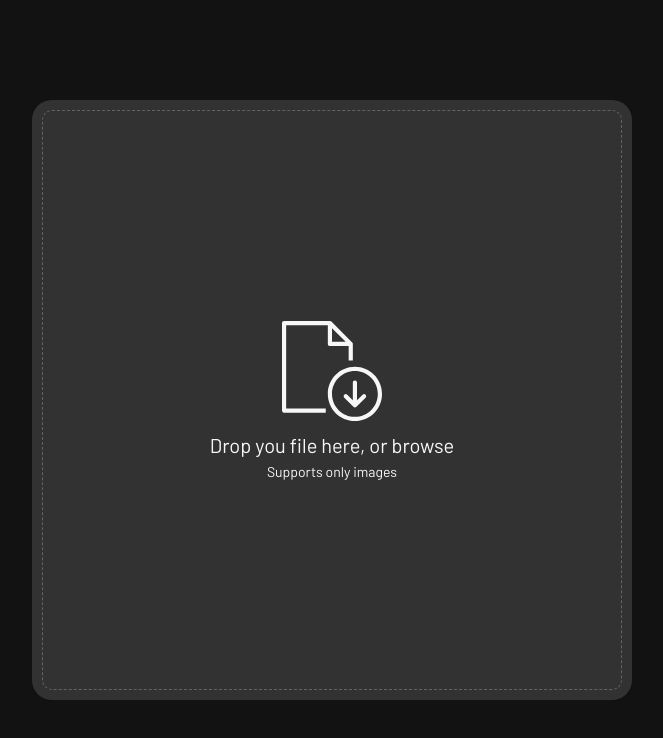
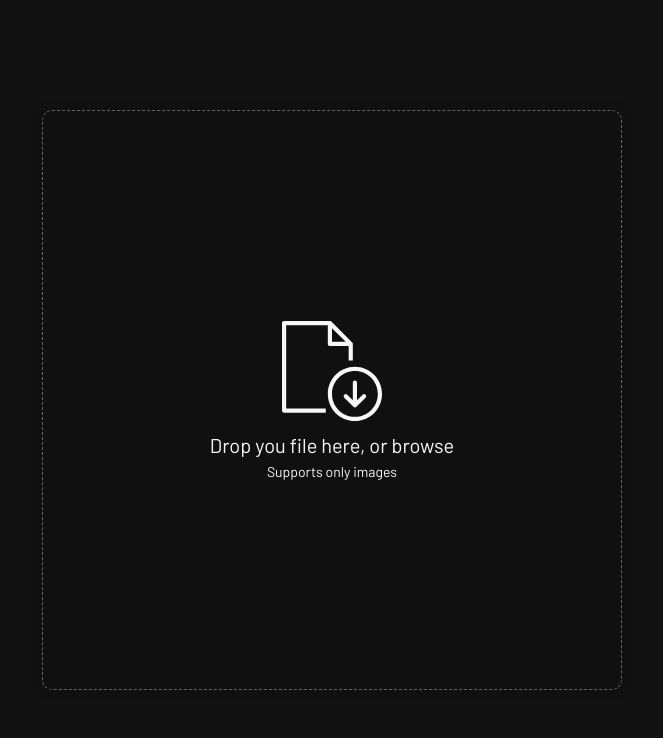
Before and after one commit to Hartaithan/image-aware-background, a Vue app: page / in a window 1280 px wide. Shown: the top 738 px of the page, without its empty margins (308-971 px from the left). Built offline with nearby package versions, Linux system fonts and the light colour scheme.

Commit message:
add blurred bg variable

```diff
--- a/src/assets/colors.css
+++ b/src/assets/colors.css
@@ -1,6 +1,8 @@
 :root {
   --black: #000000;
   --white: #ffffff;
+
+  --blurred-bg: rgba(0, 0, 0, 0.1);
 
   --primary-50: #f7f7f7;
   --primary-100: #eeeeee;
--- a/src/components/Image.vue
+++ b/src/components/Image.vue
@@ -14,7 +14,7 @@ const props = defineProps(['imgSrc'])
   height: 100%;
   padding: 10px;
   border-radius: 20px;
-  background-color: rgba(0, 0, 0, 0.1);
+  background-color: var(--blurred-bg);
   -webkit-backdrop-filter: blur(5px);
   backdrop-filter: blur(5px);
 }
--- a/src/components/Input.vue
+++ b/src/components/Input.vue
@@ -43,7 +43,9 @@ const onInputClick = () => {
   width: 100%;
   height: 100%;
   padding: 10px;
-  background: var(--primary-800);
+  background-color: var(--blurred-bg);
+  -webkit-backdrop-filter: blur(5px);
+  backdrop-filter: blur(5px);
   border-radius: 20px;
 }
 
```
